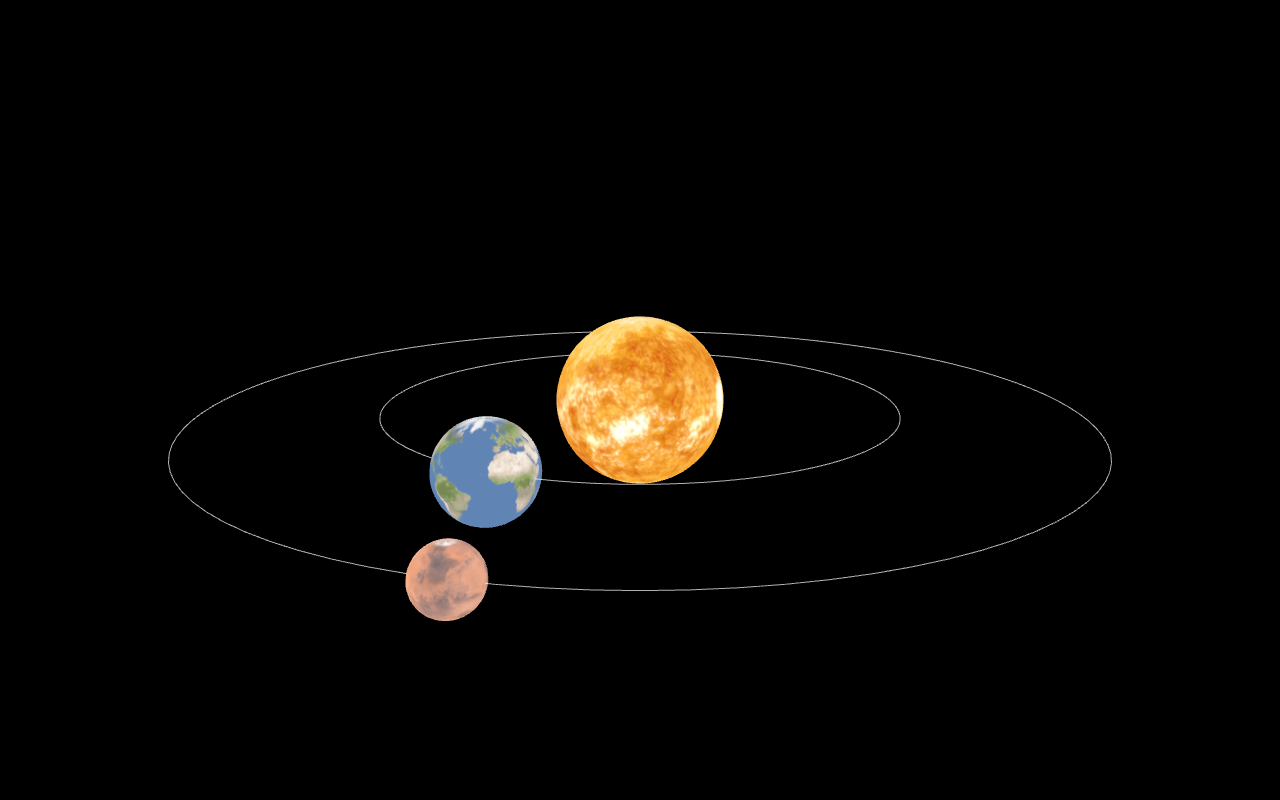
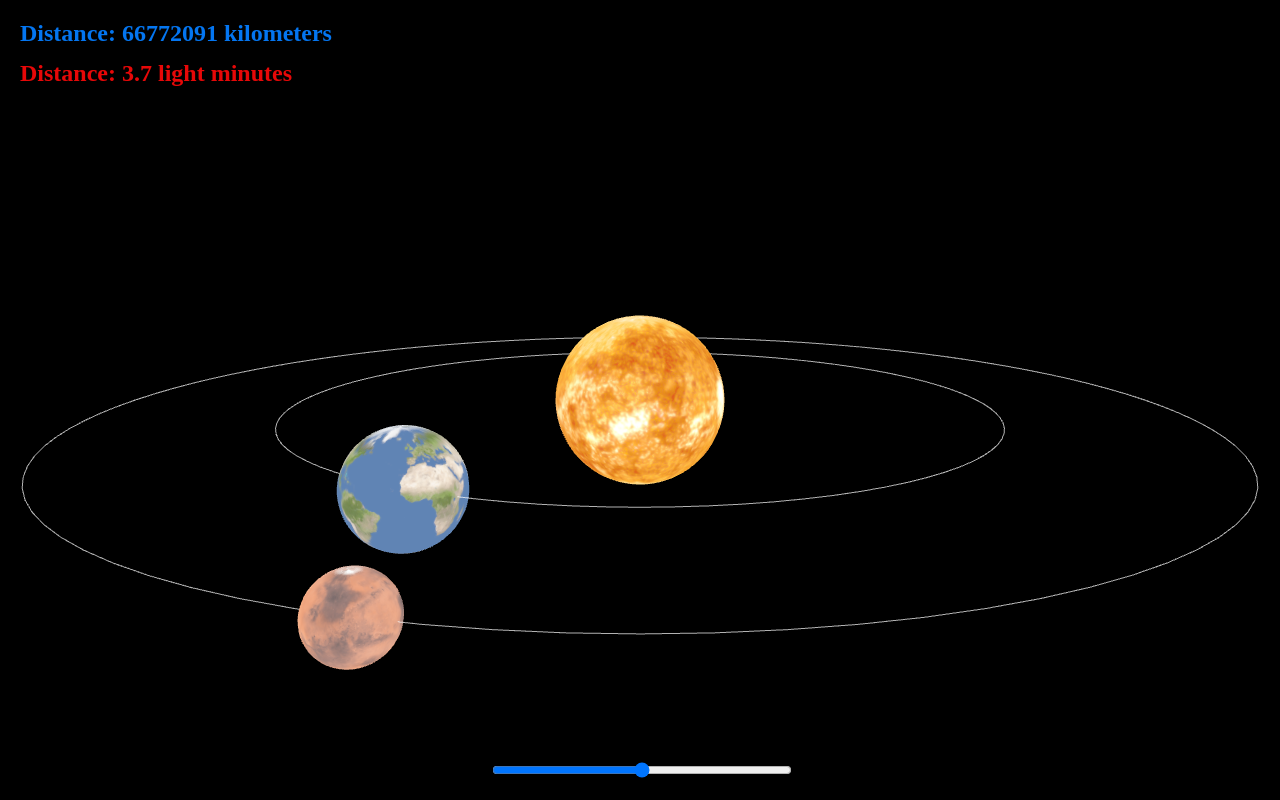
Before and after one commit to MihailTs/VROOM, a plain HTML site: page WebApp/SolarSystemSimulation.html in a window 1280 px wide. Drawn offline with nearby package versions, Linux system fonts and the light colour scheme; animation ran at ten frames a second.

Commit message:
added speed scaling and measurement

```diff
--- a/WebApp/SolarSystemSimulation.html
+++ b/WebApp/SolarSystemSimulation.html
@@ -6,12 +6,41 @@
   <style>
     body { margin: 0; overflow: hidden; }
     canvas { display: block; }
+    #distanceText {
+      position: absolute;
+      top: 20px;
+      left: 20px;
+      font-size: 24px;
+      font-weight: bold;
+      color: rgb(4, 118, 241);
+      z-index: 10;
+    }
+    #lightDistanceText {
+      position: absolute;
+      top: 60px;
+      left: 20px;
+      font-size: 24px;
+      font-weight: bold;
+      color: rgb(231, 8, 8);
+      z-index: 10;
+    }
+    #speedSlider {
+      position: absolute;
+      bottom: 20px; /* Positioned at the bottom */
+      left: 50%; /* Centering the slider horizontally */
+      transform: translateX(-50%); /* To truly center it */
+      width: 300px;
+      z-index: 10;
+    }
   </style>
 </head>
 <body>
+  <div id="distanceText"></div>
+  <div id="lightDistanceText"></div>
+  <input type="range" id="speedSlider" min="0" max="100" value="50">
+
   <script src="https://cdn.jsdelivr.net/npm/three@0.158.0/build/three.min.js"></script>
   <script>
-    // Scene setup
     const scene = new THREE.Scene();
     const camera = new THREE.PerspectiveCamera(
       50,
@@ -24,25 +53,22 @@
     renderer.setSize(window.innerWidth, window.innerHeight);
     document.body.appendChild(renderer.domElement);
 
-    // Load textures for Earth, Mars, and the Sun
     const earthTexture = new THREE.TextureLoader().load('2k_earth.jpg');
     const marsTexture = new THREE.TextureLoader().load('2k_mars.jpg');
     const sunTexture = new THREE.TextureLoader().load('2k_sun.jpg');
 
-    // Create the Sun (a large yellow sphere with texture and emissive effect)
     const sunGeometry = new THREE.SphereGeometry(2, 32, 32);
     const sunMaterial = new THREE.MeshBasicMaterial({
       map: sunTexture,
-      emissive: 0xFFFFFF,  // Adjusted yellow color
-      emissiveIntensity: 0.5,  // Increased intensity for a more yellow glow
+      emissive: 0xFFFFFF,
+      emissiveIntensity: 0.5,
       roughness: 0.2,
       metalness: 0.5
     });
     const sun = new THREE.Mesh(sunGeometry, sunMaterial);
     scene.add(sun);
 
-    // Create the first planet (Earth-like, size adjusted)
-    const planet1Geometry = new THREE.SphereGeometry(1, 32, 32); // Earth size
+    const planet1Geometry = new THREE.SphereGeometry(1, 32, 32);
     const planet1Material = new THREE.MeshBasicMaterial({
       map: earthTexture,
       emissive: 0xFFFFFF,
@@ -53,11 +79,10 @@
     const planet1 = new THREE.Mesh(planet1Geometry, planet1Material);
     scene.add(planet1);
 
-    // Create the second planet (Mars-like, size adjusted)
-    const planet2Geometry = new THREE.SphereGeometry(0.53, 32, 32); // Mars size
+    const planet2Geometry = new THREE.SphereGeometry(0.53, 32, 32);
     const planet2Material = new THREE.MeshBasicMaterial({
       map: marsTexture,
-      emissive: 0xFF0000,
+      emissive: 0xFFFFFF,
       emissiveIntensity: 0.55,
       roughness: 0.7,
       metalness: 0.3
@@ -65,23 +90,19 @@
     const planet2 = new THREE.Mesh(planet2Geometry, planet2Material);
     scene.add(planet2);
 
-    // Add a light source to illuminate the scene
-    const light = new THREE.PointLight(0xFFFFFF, 1, 100); // White light with intensity
-    light.position.set(0, 5, 15);  // Position it similar to the camera
+    const light = new THREE.PointLight(0xFFFFFF, 1, 100);
+    light.position.set(0, 5, 15);
     scene.add(light);
 
-    // Set the initial camera position
-    camera.position.set(0, 5, 15);
-
-    // Variables to control orbiting speed and radius
     let angle1 = 0;
     let angle2 = 0;
-    const radius1 = 6;
-    const radius2 = 10;
-    const speed2 = 0.005;
-    const speed1 = 0.0094;
+    const radius1 = 8;
+    const radius2 = 12;
 
-    // Create Orbit Lines (path of the planets)
+    const baseSpeed1 = 0.0094;  // Base speed for planet 1
+    const baseSpeed2 = 0.005;   // Base speed for planet 2
+    let speedFactor = 1;
+
     function createOrbit(radius, color) {
       const points = [];
       const segments = 100;
@@ -96,51 +117,62 @@
       return orbit;
     }
 
-    // Create and add white orbits to the scene
-    const orbit1 = createOrbit(radius1, 0xFFFFFF); // White orbit for planet 1 (Earth-like)
+    const orbit1 = createOrbit(radius1, 0xFFFFFF);
     scene.add(orbit1);
 
-    const orbit2 = createOrbit(radius2, 0xFFFFFF); // White orbit for planet 2 (Mars-like)
+    const orbit2 = createOrbit(radius2, 0xFFFFFF);
     scene.add(orbit2);
 
-    // Animation loop
     let cameraAngle = 0;
-    let cameraHeight = 3;
+    let cameraHeight = 2;
+
+    // Update the speed based on slider value
+    const slider = document.getElementById('speedSlider');
+
+    slider.addEventListener('input', function() {
+      speedFactor = THREE.MathUtils.mapLinear(slider.value, 0, 100, 0, 2.5);
+      speedValue.innerText = `Speed: ${slider.value}`;
+    });
+
     function animate() {
       requestAnimationFrame(animate);
 
-      // Update planet positions based on orbit
+      // Apply the speed factor to each planet's base speed
+      const speed1 = baseSpeed1 * speedFactor;
+      const speed2 = baseSpeed2 * speedFactor;
+
       angle1 += speed1;
       angle2 += speed2;
 
-      // Planet 1 orbit around the sun
       planet1.position.x = radius1 * Math.cos(angle1);
       planet1.position.z = radius1 * Math.sin(angle1);
 
-      // Planet 2 orbit around the sun
       planet2.position.x = radius2 * Math.cos(angle2);
       planet2.position.z = radius2 * Math.sin(angle2);
 
-      // Rotate the planets around their own axes
-      planet1.rotation.y += 0.01;  // Rotate Earth around its own axis
-      planet2.rotation.y += 0.01;  // Rotate Mars around its own axis
+      planet1.rotation.y += 0.01;
+      planet2.rotation.y += 0.01;
 
-      // Rotate the Sun around its own axis
-      sun.rotation.y += 0.002;  // Rotate Sun slowly around its own axis
+      sun.rotation.y += 0.002;
 
-      // Update the camera position to rotate around the scene
+      const distance = planet1.position.distanceTo(planet2.position);
+
+      const mappedDistance1 = THREE.MathUtils.mapLinear(distance, 4, 20, 3, 22); // Map to [3, 22] - light years
+      const mappedDistance2 = THREE.MathUtils.mapLinear(distance, 4, 20, 54600000, 401000000); // Map to [54.6, 401] - Mars to Earth distance
+
+      document.getElementById('distanceText').innerText = `Distance: ${Math.round(mappedDistance2)} kilometers`;
+      document.getElementById('lightDistanceText').innerText = `Distance: ${mappedDistance1.toFixed(1)}   light minutes`;
+
       cameraHeight = 5 + Math.sin(cameraAngle) * 3;
       camera.position.x = 20 * Math.cos(cameraAngle);
       camera.position.z = 20 * Math.sin(cameraAngle);
-      camera.position.y = cameraHeight;
+      camera.position.y = cameraHeight - 1;
       camera.lookAt(sun.position);
 
-      // Render the scene
       renderer.render(scene, camera);
     }
     animate();
 
-    // Responsive resizing
     window.addEventListener('resize', () => {
       camera.aspect = window.innerWidth / window.innerHeight;
       camera.updateProjectionMatrix();
```
